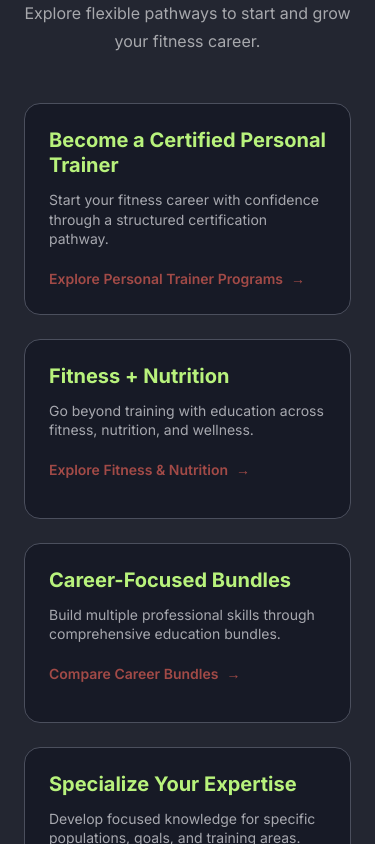
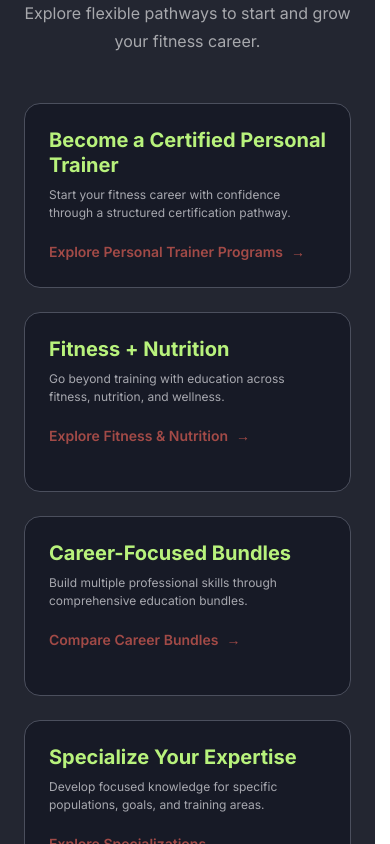
Before and after one commit to sculptandstrive/Company-website, a React (Vite) app: page /programs/all-program in a window 390 px wide. Shown: the part 860-1704 px from the top of the page. Built offline with nearby package versions, Linux system fonts and the light colour scheme; no server answers.

Commit message:
Fix inconsistent card layout in mobile view in program detail page

```diff
--- a/src/app/pages/ViewAllPrograms.tsx
+++ b/src/app/pages/ViewAllPrograms.tsx
@@ -22,35 +22,30 @@ import { Link } from "react-router";
 
 const programPaths = [
   {
-
     title: "Become a Certified Personal Trainer",
     description:
       "Start your fitness career with confidence through a structured certification pathway.",
     button: "Explore Personal Trainer Programs",
   },
   {
-
     title: "Fitness + Nutrition",
     description:
       "Go beyond training with education across fitness, nutrition, and wellness.",
     button: "Explore Fitness & Nutrition",
   },
   {
-
     title: "Career-Focused Bundles",
     description:
       "Build multiple professional skills through comprehensive education bundles.",
     button: "Compare Career Bundles",
   },
   {
-
     title: "Specialize Your Expertise",
     description:
       "Develop focused knowledge for specific populations, goals, and training areas.",
     button: "Explore Specializations",
   },
   {
-
     title: "Group Fitness",
     description: "Develop the skills to lead and train groups.",
     button: "Explore Group Fitness",
@@ -206,7 +201,6 @@ export const ViewAllPrograms = () => {
                 to="/programs"
                 className="group inline-flex items-center justify-center gap-2 px-6 py-4 bg-[#FFFFFF] rounded-lg text-[#FF6B5E] font-semibold hover:bg-[#FF6B5E] hover:text-white hover:shadow-[0_8px_30px_rgba(255,107,94,0.35)] transition-all duration-300"
               >
-
                 Explore Programs
                 <ArrowRight
                   size={18}
@@ -242,7 +236,6 @@ export const ViewAllPrograms = () => {
 
             <p className="mt-2 text-base leading-7 text-white/60 sm:text-lg">
               Explore flexible pathways to start and grow your fitness career.
-
             </p>
           </div>
 
@@ -265,17 +258,17 @@ export const ViewAllPrograms = () => {
             hover:shadow-lg
           "
               >
-                {/* Small Number */}
-
+                <div>
                   {/* Program Title */}
                   <h3 className="text-xl font-bold leading-tight text-[#B8F27C]">
                     {path.title}
                   </h3>
 
                   {/* Description */}
-                <p className="mt-3 max-w-sm text-sm leading-[1.4] text-[#A7A8AF]">
+                  <p className="mt-2 max-w-sm text-xs leading-normal text-[#A7A8AF] line-clamp-2">
                     {path.description}
                   </p>
+                </div>
 
                 {/* Explore Button */}
                 <button
@@ -312,7 +305,7 @@ export const ViewAllPrograms = () => {
             </p>
 
             <h2 className="text-4xl md:text-5xl uppercase font-extrabold tracking-tight text-white mb-4 leading-[1.05">
-              Explore your  <span className="text-[#B8F27C]">expertise</span>
+              Explore your <span className="text-[#B8F27C]">expertise</span>
             </h2>
 
             <p className="mt-1 max-w-2xl text-base leading-7 mx-auto text-white/60 sm:text-lg">
@@ -335,7 +328,7 @@ export const ViewAllPrograms = () => {
                     duration: 0.5,
                     delay: index * 0.08,
                   }}
-                  className="group flex items-center justify-between rounded-2xl border border-[#26313D] bg-[#171A26] p-5 transition-all duration-300 hover:-translate-y-1 hover:border-[#B8F27C]/50"
+                  className="group flex h-[100px] items-center justify-between rounded-2xl border border-[#26313D] bg-[#171A26] p-5 transition-all duration-300 hover:-translate-y-1 hover:border-[#B8F27C]/50"
                 >
                   {/* Left */}
                   <div className="flex items-center gap-5">
@@ -350,7 +343,7 @@ export const ViewAllPrograms = () => {
 
                     {/* Text */}
                     <div>
-                      <h3 className="text-lg font-semibold text-white">
+                      <h3 className="text-md font-semibold text-white">
                         {category.title}
                       </h3>
 
@@ -386,7 +379,8 @@ export const ViewAllPrograms = () => {
               </h2>
 
               <p className="mt-2 text-base leading-7 text-white/60 sm:text-lg">
-                Explore popular programs for strength, performance, and transformation.
+                Explore popular programs for strength, performance, and
+                transformation.
               </p>
             </div>
 
@@ -534,7 +528,8 @@ export const ViewAllPrograms = () => {
                 </p> */}
 
                 <h2 className="text-4xl md:text-5xl uppercase font-extrabold tracking-tight text-white mb-4 leading-[1.05]">
-                  Find your <span className="text-[#B8F27C]">right program</span>
+                  Find your{" "}
+                  <span className="text-[#B8F27C]">right program</span>
                 </h2>
 
                 <p className="mt-4 text-base leading-7 text-white/60 sm:text-lg">
```
Lines whose indentation alone changed are shown as unchanged.
